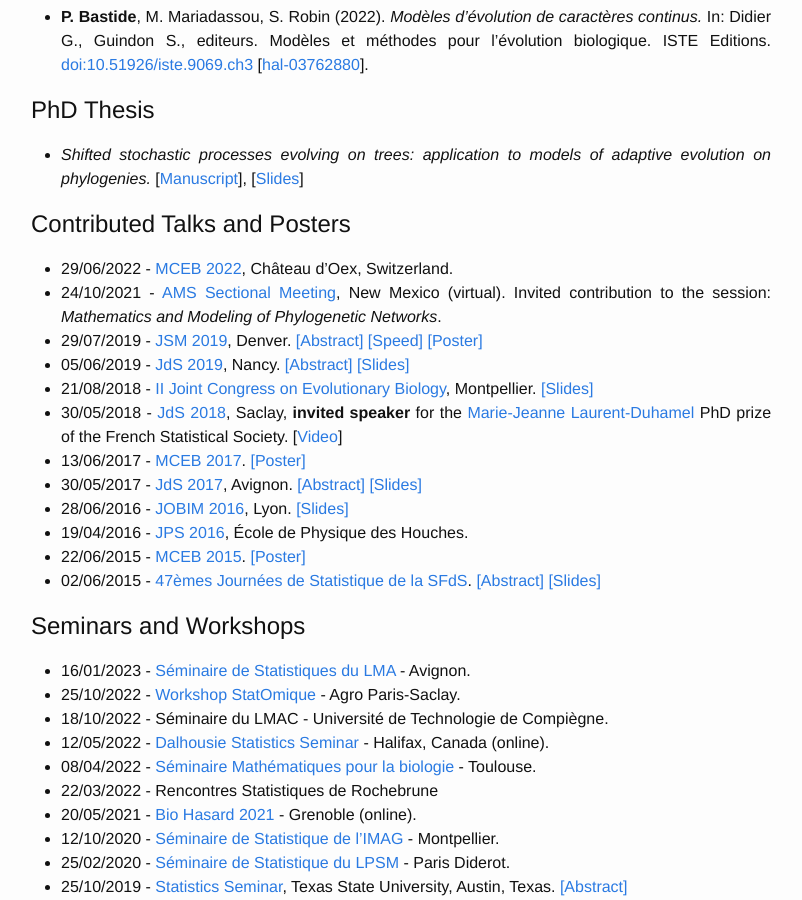
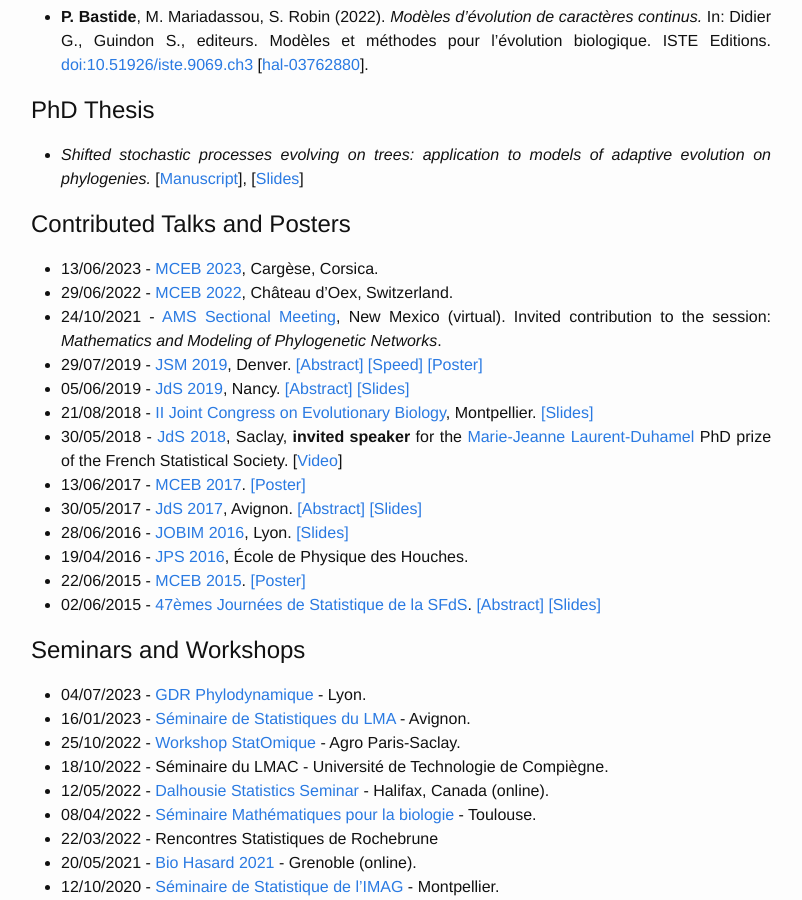
Before and after one commit to pbastide/pbastide.github.io, a Jekyll site: the page built from publi.md, in a window 1280 px wide and 900 px high, scrolled down 2012 px. Shown: the whole window, without its empty margins (239-1041 px from the left). Built offline with Jekyll 4.4.1, drawn with Linux system fonts in a browser that asks for light colours.

Commit message:
Update talks.

```diff
--- a/publi.md
+++ b/publi.md
@@ -71,6 +71,7 @@ A [small summary](https://sco.lt/8P2PdB) was published by the Paris Saclay [Life
 
 # Contributed Talks and Posters
 
+* 13/06/2023 - [MCEB 2023](https://mceb2023.sciencesconf.org/), Cargèse, Corsica.
 * 29/06/2022 - [MCEB 2022](https://mceb2022.sciencesconf.org/), Château d'Oex, Switzerland.
 * 24/10/2021 - [AMS Sectional Meeting](https://www.ams.org/meetings/sectional/2283_progfull.html#2283:SS23A), New Mexico (virtual). Invited contribution to the session: *Mathematics and Modeling of Phylogenetic Networks*.
 * 29/07/2019 - [JSM 2019](https://ww2.amstat.org/meetings/jsm/2019/index.cfm), Denver. [[Abstract]](https://ww2.amstat.org/meetings/jsm/2019/onlineprogram/AbstractDetails.cfm?abstractid=304526) [[Speed]]({{site.baseurl}}/docs/20190729_Speed_JSM.pdf) [[Poster]]({{site.baseurl}}/docs/20190730_Poster_JSM.pdf)
@@ -89,6 +90,7 @@ A [small summary](https://sco.lt/8P2PdB) was published by the Paris Saclay [Life
 <!--
 * 03/06/2020 - [Journées Aléatoires Bordeaux Toulouse Montpellier](https://jal-bmt.sciencesconf.org/) - Montpellier.
 -->
+* 04/07/2023 - [GDR Phylodynamique](https://phylodynamique.sciencesconf.org/) - Lyon.
 * 16/01/2023 - [Séminaire de Statistiques du LMA](https://math.univ-avignon.fr/seminaires/seminaire-de-statistique/) - Avignon.
 * 25/10/2022 - [Workshop StatOmique](https://statomique.netlify.app/2022/10/25/newrnaseq/) - Agro Paris-Saclay.
 * 18/10/2022 - Séminaire du LMAC - Université de Technologie de Compiègne.
```
